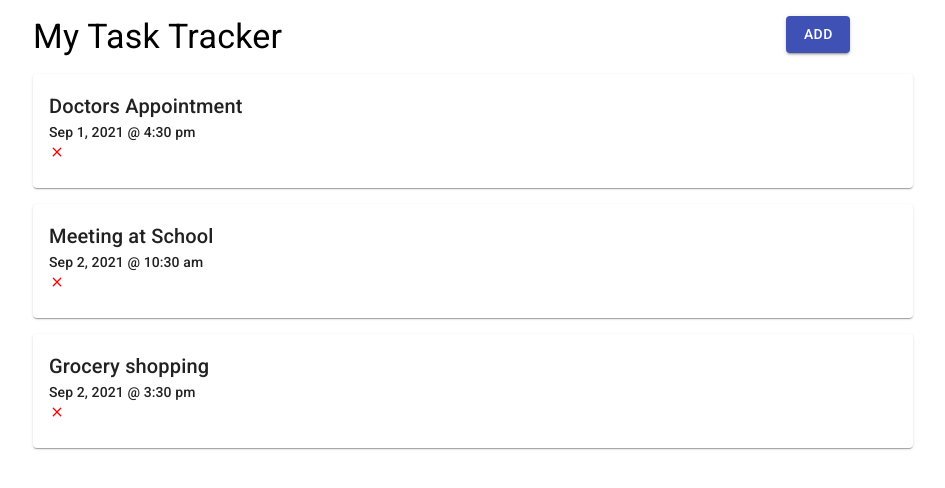
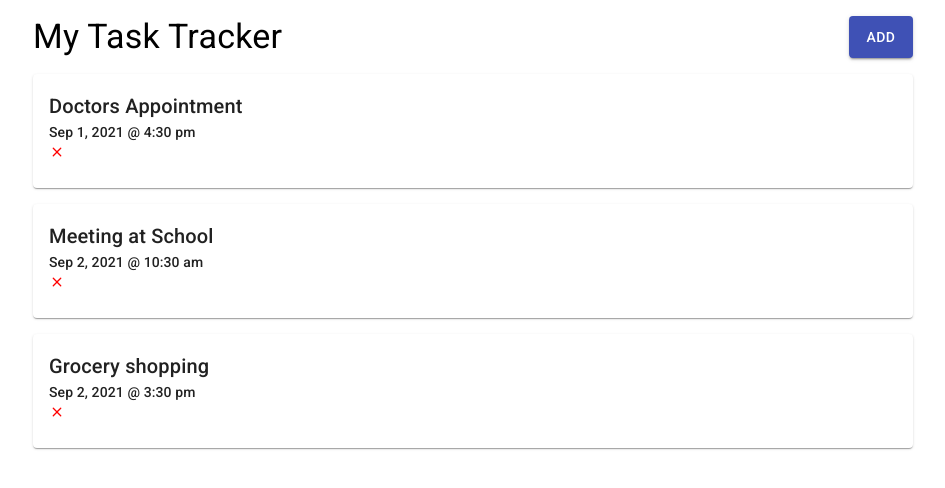
Before and after one commit to ahdeshmukh/traversy_media_react_crash_course, a React (Create React App) app: page / in a window 1280 px wide. Shown: the top 488 px of the page, without its empty margins (167-1112 px from the left). Built offline with nearby package versions, Linux system fonts and the light colour scheme.

Commit message:
making sure Add button is left justified

```diff
--- a/src/components/Header.js
+++ b/src/components/Header.js
@@ -11,10 +11,10 @@ const Header = (props) => {
     return (
         <header>
             <Grid container spacing={3}>
-                <Grid item xs={10}>
+                <Grid container item xs={10}>
                     <Typography variant="h4">{ props.title }</Typography>
                 </Grid>
-                <Grid item xs={2}>
+                <Grid container item xs={2} justifyContent="flex-end" >
                     <MyButton variant="contained" color="primary" text="Add" onClick={onClick} />
                 </Grid>
             </Grid>
```
